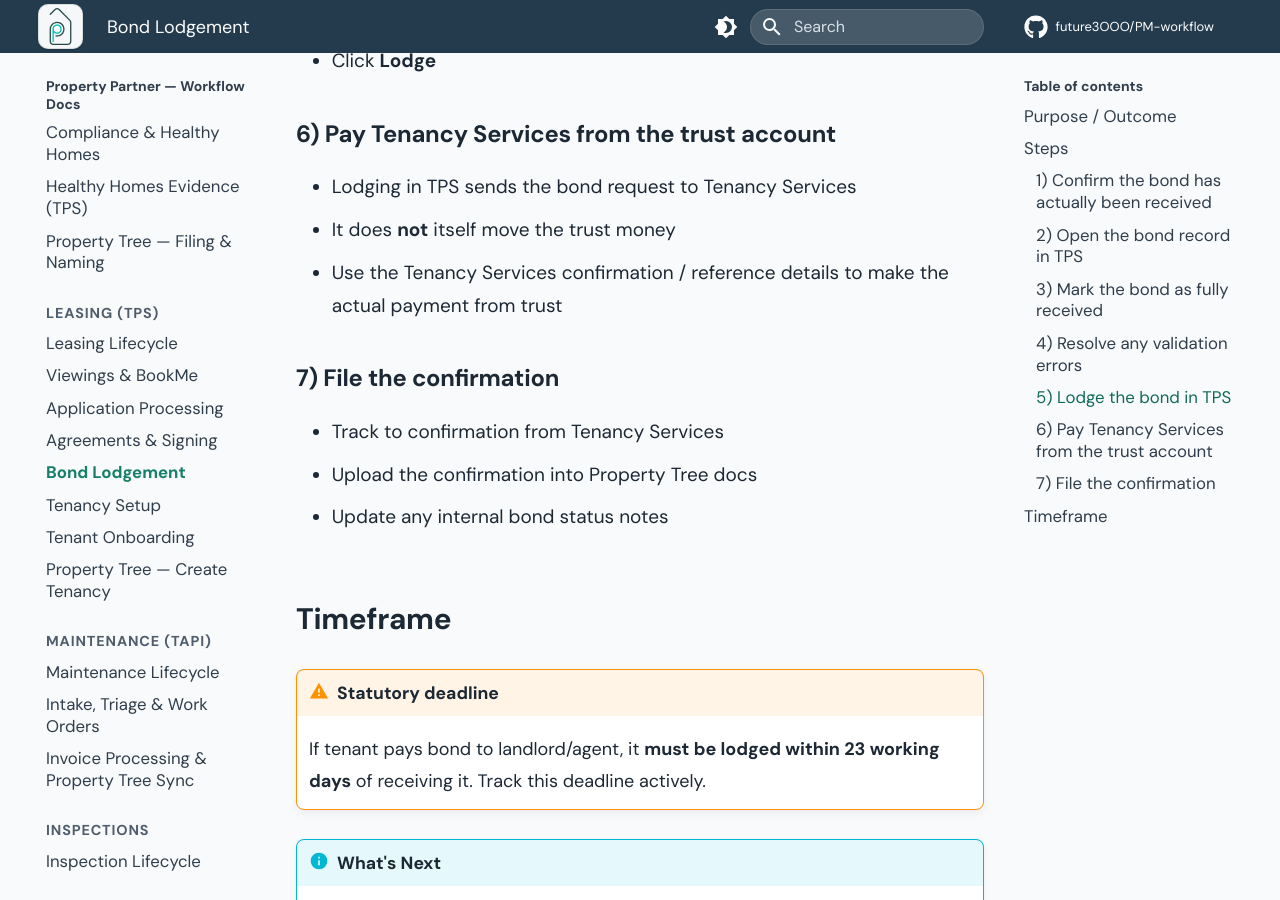
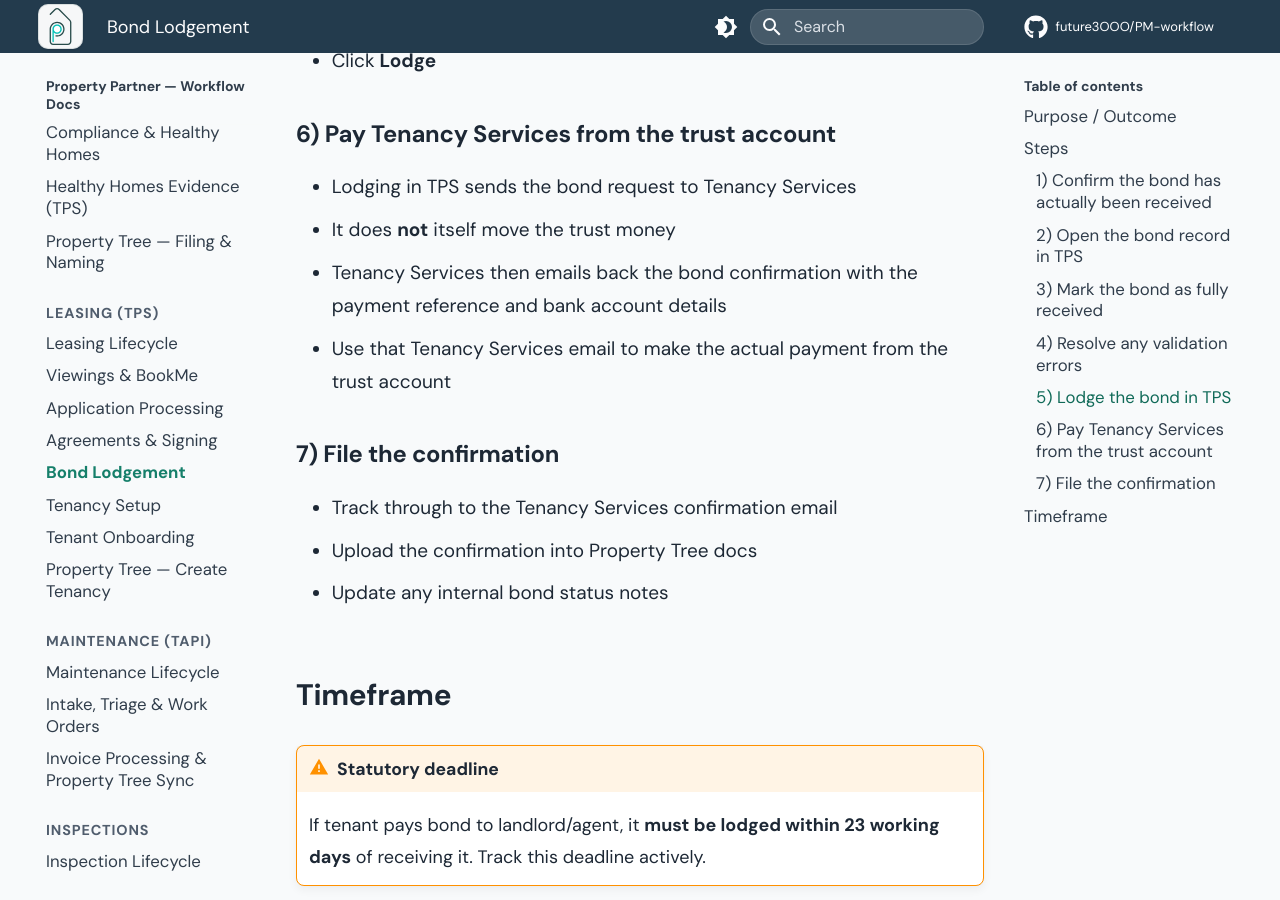
Before and after one commit to future3OOO/PM-workflow, an MkDocs documentation site: the page built from docs/leasing/bond-lodgement.md, in a window 1280 px wide and 900 px high, scrolled down 2069 px. Built offline with MkDocs 1.6.1 and Material for MkDocs 9.7.7, drawn with Linux system fonts in a browser that asks for light colours; comment, search, counter and statistics services are not loaded.

Commit message:
docs: clarify bond payment after TPS lodgement

```diff
--- a/docs/leasing/bond-lodgement.md
+++ b/docs/leasing/bond-lodgement.md
@@ -54,11 +54,12 @@
 
 - Lodging in TPS sends the bond request to Tenancy Services
 - It does **not** itself move the trust money
-- Use the Tenancy Services confirmation / reference details to make the actual payment from trust
+- Tenancy Services then emails back the bond confirmation with the payment reference and bank account details
+- Use that Tenancy Services email to make the actual payment from the trust account
 
 ### 7) File the confirmation
 
-- Track to confirmation from Tenancy Services
+- Track through to the Tenancy Services confirmation email
 - Upload the confirmation into Property Tree docs
 - Update any internal bond status notes
 
```
Also changed, not shown: other parts of docs/leasing/bond-lodgement.md (+1 -1 lines), docs/leasing/tenancy-setup.md (+3 -2 lines).
